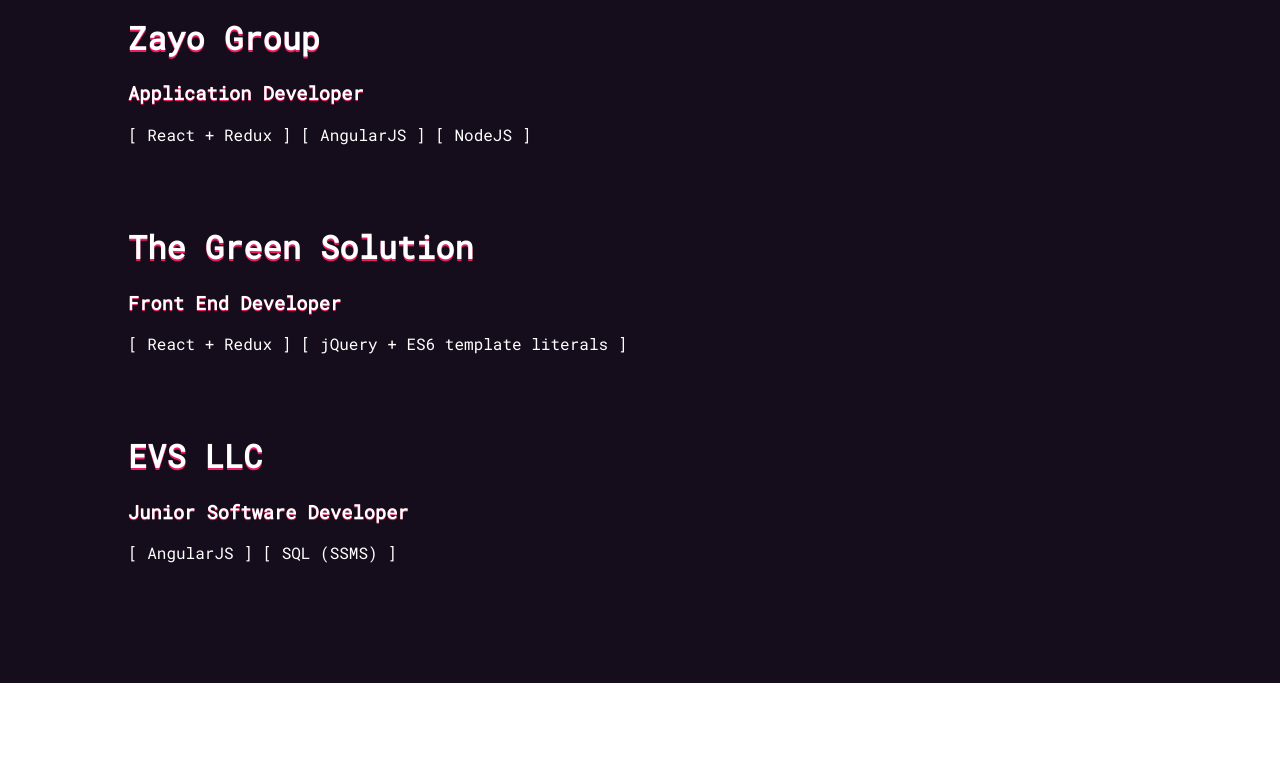
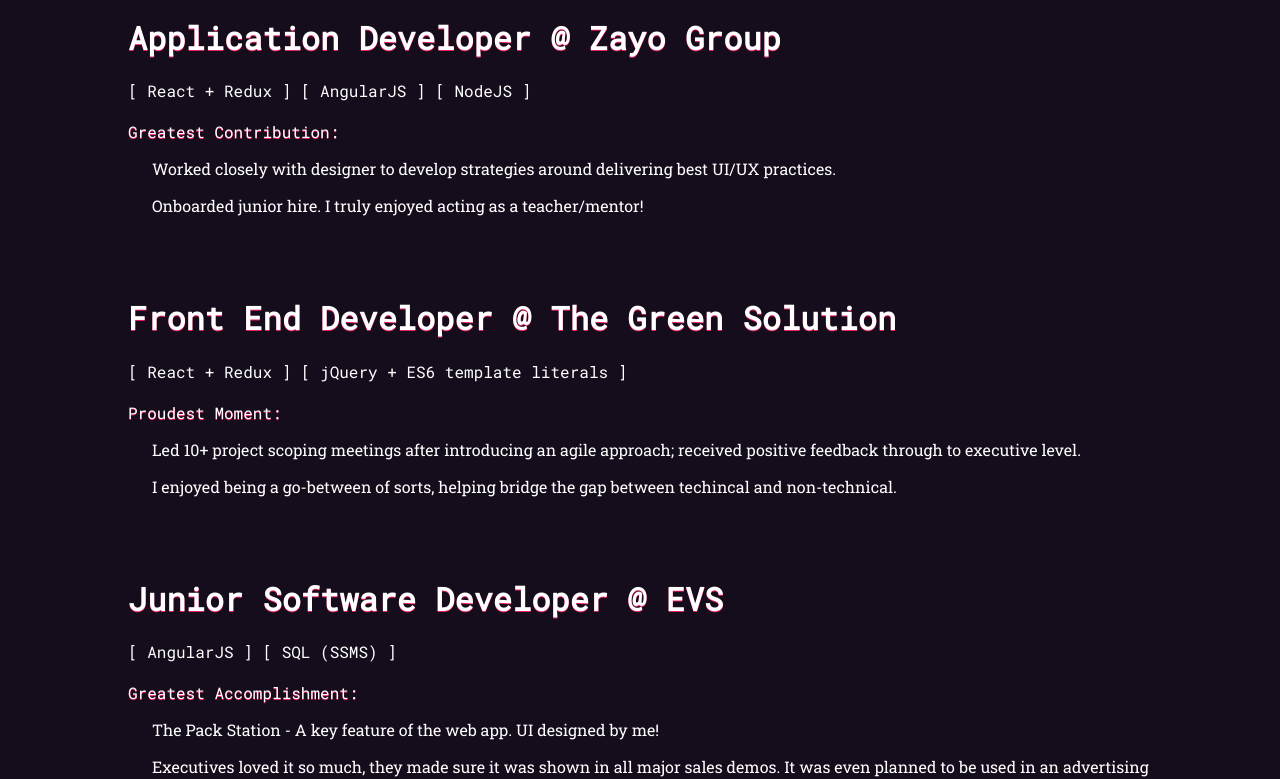
Before and after one commit to amandahussey/amandahussey.com, a React (Create React App) app: page / in a window 1280 px wide. Shown: the part 1860-2639 px from the top of the page. Built offline with nearby package versions, Linux system fonts and the light colour scheme; a web font is replaced by a local one.

Commit message:
add text back into resume

```diff
--- a/src/components/Resume/Resume.js
+++ b/src/components/Resume/Resume.js
@@ -21,44 +21,59 @@
 
                     <div className='resume-section'>
                         <div className='resume-section__header'>
-                            <h1>Zayo Group</h1>
+                            <h1>Application Developer @ Zayo Group</h1>
                         </div>
-
-                        <h3 className='resume-section__job-title'>Application Developer</h3>
                         <p className='resume-section__technologies-used'>
                             <span>[ React + Redux ] </span>
                             <span>[ AngularJS ] </span>
                             <span>[ NodeJS ]</span>
                         </p>
 
-                    </div>
-
-                    <div className='resume-section'>
-                        <div className='resume-section__header'>
-                            <h1>The Green Solution</h1>
+                        <div className='resume-section__description'>
+                            <div className='resume-section__description__greatest-moment'>Greatest Contribution:</div>
+                            <div className='resume-section__description__paragraph'>
+                                <p>Worked closely with designer to develop strategies around delivering best UI/UX practices.</p>
+                                <p>Onboarded junior hire. I truly enjoyed acting as a teacher/mentor!</p>
+                            </div>
                         </div>
-
-                        <h3 className='resume-section__job-title'>Front End Developer</h3>
-                        <p className='resume-section__technologies-used'>
-                            <span>[ React + Redux ] </span>
-                            <span>[ jQuery + ES6 template literals ]</span>
-                        </p>
-
 
                     </div>
 
                     <div className='resume-section'>
                         <div className='resume-section__header'>
-                            <h1>EVS LLC</h1>
+                            <h1>Front End Developer @ The Green Solution</h1>
                         </div>
 
-                        <h3 className='resume-section__job-title'>Junior Software Developer</h3>
+
+                        <p className='resume-section__technologies-used'>
+                            <span>[ React + Redux ] </span>
+                            <span>[ jQuery + ES6 template literals ]</span>
+                        </p>
+                        <div className='resume-section__description'>
+                            <div className='resume-section__description__greatest-moment'>Proudest Moment:</div>
+                            <div className='resume-section__description__paragraph'>
+                                <p>Led 10+ project scoping meetings after introducing an agile approach; received positive feedback through to executive level.</p>
+                                <p>I enjoyed being a go-between of sorts, helping bridge the gap between techincal and non-technical.</p>
+                            </div>
+                        </div>
+
+                    </div>
+
+                    <div className='resume-section'>
+                        <div className='resume-section__header'>
+                            <h1>Junior Software Developer @ EVS</h1>
+                        </div>
                         <p className='resume-section__technologies-used'>
                             <span>[ AngularJS ] </span>
                             <span>[ SQL (SSMS) ]</span>
                         </p>
-
-
+                        <div className='resume-section__description'>
+                             <div className='resume-section__description__greatest-moment'>Greatest Accomplishment:</div>
+                             <div className='resume-section__description__paragraph'>
+                                 <p>The Pack Station - A key feature of the web app. UI designed by me!</p>
+                                 <p>Executives loved it so much, they made sure it was shown in all major sales demos. It was even planned to be used in an advertising campaign.</p>
+                             </div>
+                         </div>
                     </div>
                 </div>
                 </div>
--- a/src/components/Resume/Resume.scss
+++ b/src/components/Resume/Resume.scss
@@ -44,7 +44,7 @@
 
 .resume-section__header h1 {
     // text-align: right;
-    text-shadow: 0 2px 0 $pop-color;
+    text-shadow: 0 1px 0 $pop-color;
 }
 
 .resume-section__sub-title {
@@ -58,7 +58,7 @@
 }
 
 .resume-section__education-title {
-    text-shadow: 0 1px 0 $pop-color;
+    text-shadow: 0 .5px 0 $pop-color;
 }
 
 .resume-section__description-container {
@@ -73,7 +73,7 @@
 }
 
 .resume-section__job-title {
-    text-shadow: 0 1px 0 $pop-color;
+    text-shadow: 0 .5px 0 $pop-color;
 }
 
 .resume-section__technologies-use {
@@ -83,7 +83,7 @@
 .resume-section__description__greatest-moment {
     font-family: $header-font;
     margin-bottom: 0;
-    text-shadow: 0 1px 0 $pop-color;
+    text-shadow: 0 .5px 0 $pop-color;
 }
 
 .resume-section__description__paragraph {
```
